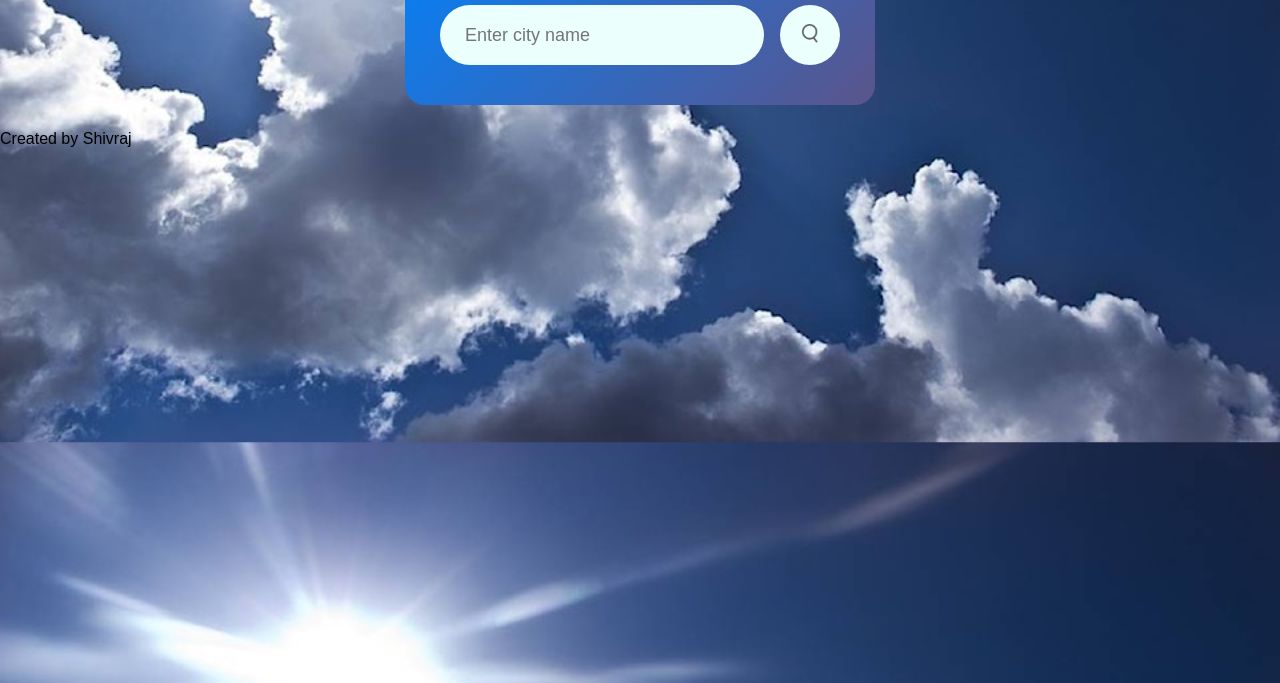
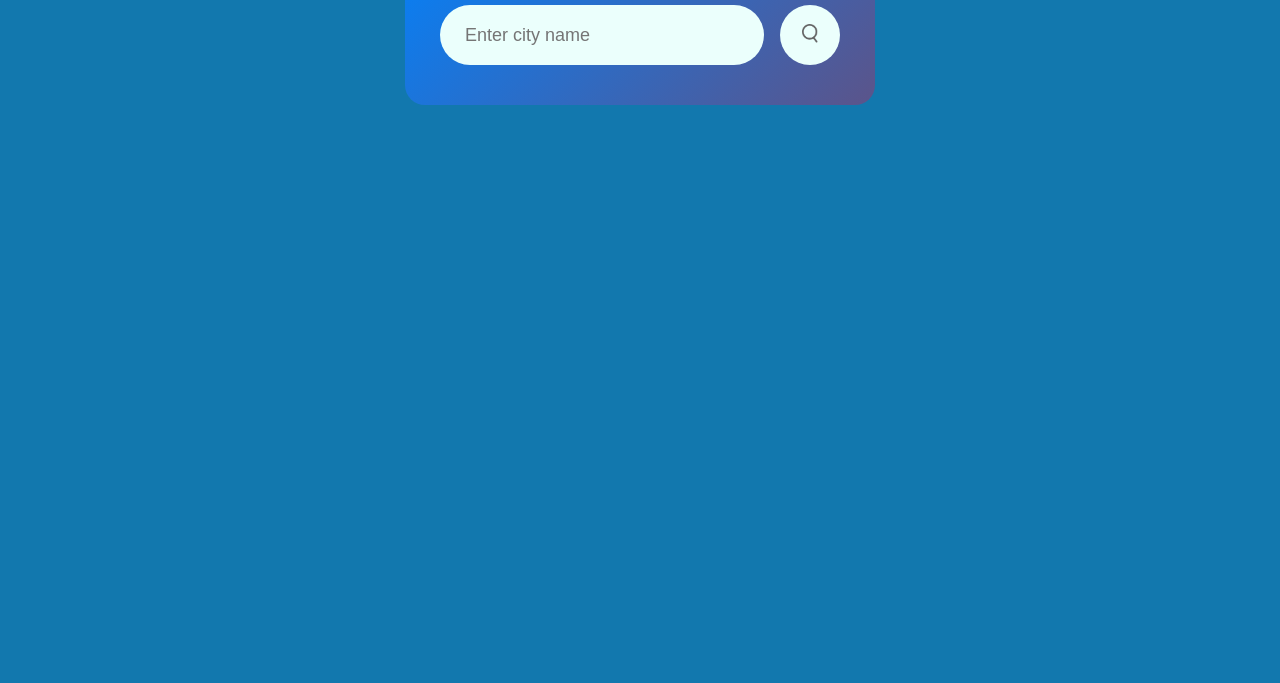
Before and after one commit to ShivrajCodes/weather-app, a plain HTML site: page index.html in a window 1280 px wide. Shown: the part 117-800 px from the top of the page. Drawn offline with Linux system fonts and the light colour scheme.

Commit message:
Update style.css

```diff
--- a/style.css
+++ b/style.css
@@ -6,9 +6,7 @@
 }
 
 body {
-    background-image: url('images/bg.jpg');
-    background-size: cover;
-    background-position: center;
+    background-color: rgb(18, 120, 174); /* Set background color to violet */
 }
 
 .card{
@@ -111,3 +109,10 @@ body {
 .title {
     margin-bottom: 20px;
 }
+
+footer {
+    position: fixed;
+    top: 10px;
+    left: 10px;
+    color: white;
+}
```
